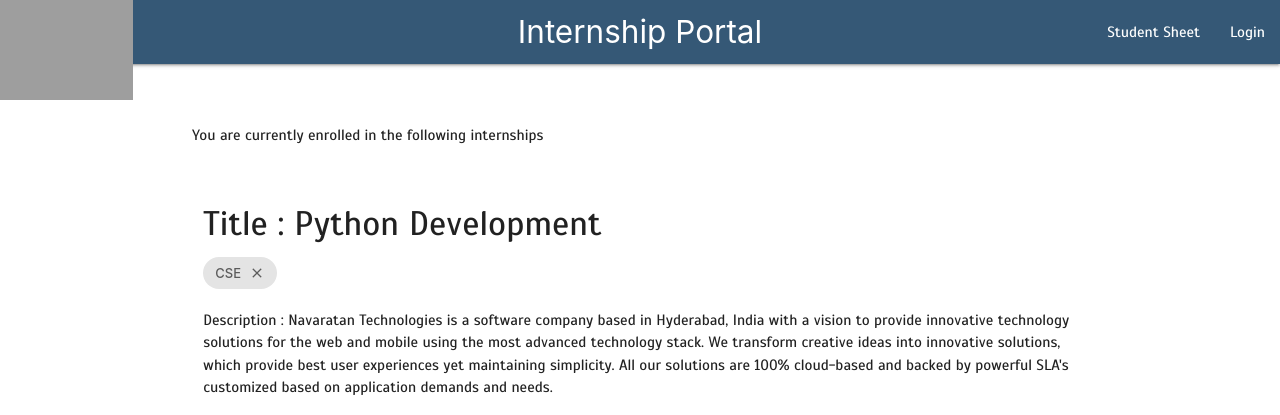
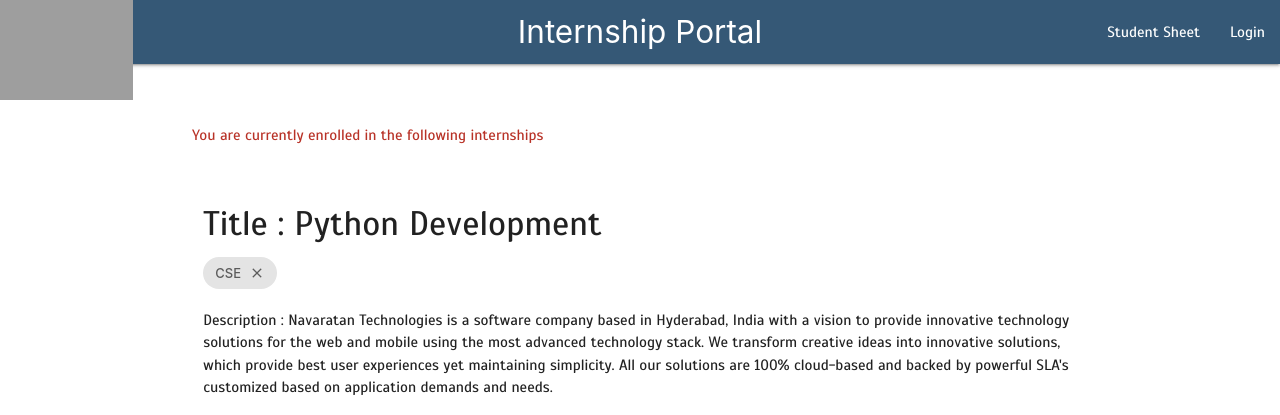
Before and after one commit to Rohithgilla12/InternshipPlatform, a Django app: page /interns/1/ in a window 1280 px wide. Shown: the top 415 px of the page. Run offline with Django 3.2, Linux system fonts and the light colour scheme; data comes from the database, SQL or seed files in the repository; some libraries are stand-ins or nearby versions; grey boxes are pictures that could not be loaded.

Commit message:
Added color red, for symbolising warning

```diff
--- a/templates/detail_view.html
+++ b/templates/detail_view.html
@@ -12,7 +12,7 @@
         {% if message == "Repeated" %}
             <h4 style="color:#B83227">{{message}}, Enrollment is done already</h4>
         {% endif %}
-        <p>You are currently enrolled in the following {{appliedInterns}} internships</p>
+        <p style="color:#B83227">You are currently enrolled in the following {{appliedInterns}} internships</p>
     </div>
 
 
```
